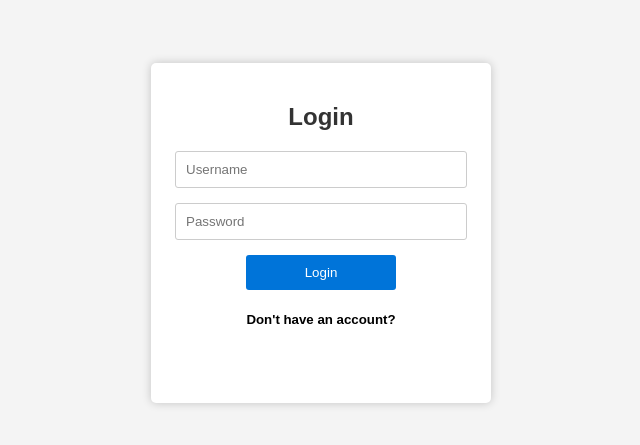
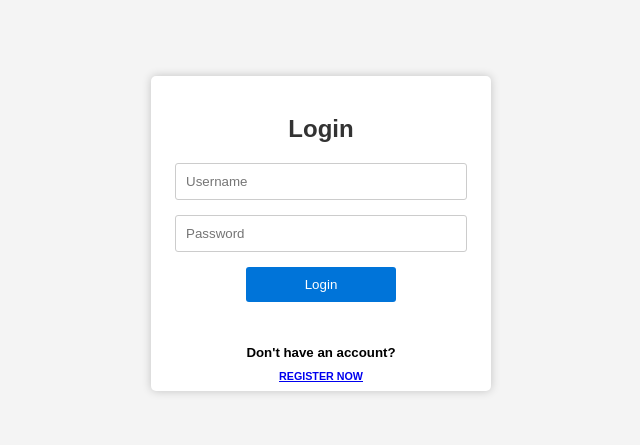
Before and after one commit to steventdn/heal-cpp, a React (Create React App) app: page / in a window 1280 px wide. Shown: the part 167-612 px from the top of the page, without its empty margins (319-959 px from the left). Built offline with nearby package versions, Linux system fonts and the light colour scheme.

Commit message:
added tentative register now button

```diff
--- a/package.json
+++ b/package.json
@@ -9,7 +9,7 @@
     "react": "^18.2.0",
     "react-dom": "^18.2.0",
     "react-router-dom": "^6.16.0",
-    "react-scripts": "5.0.1",
+    "react-scripts": "^5.0.1",
     "web-vitals": "^2.1.4"
   },
   "scripts": {
--- a/src/login.css
+++ b/src/login.css
@@ -16,13 +16,16 @@ body {
           box-shadow: 0px 0px 10px rgba(0, 0, 0, 0.2);
           padding: 20px;
           width: 300px;
-          height: 300px;
+          height: 275px;
           text-align: center;
         }
 
         .login-container h2 {
           margin-bottom: 20px;
           color: #333;
+        }
+        .login-container h5 {
+          margin-bottom: -15px;
         }
 
         .login-input {
@@ -41,6 +44,7 @@ body {
           border: none;
           border-radius: 3px;
           cursor: pointer;
+          margin-bottom: 20px;
         }
 
         .login-button:hover {
--- a/src/login.js
+++ b/src/login.js
@@ -7,8 +7,18 @@ function Login() {
 
   // LOGIN LOGIC NEEDED TO BE ADDED HERE!!!
   const handleLogin = () => {
-    console.log('Username:', username);
-    console.log('Password:', password);
+
+    //add login logic
+
+    //clear input fields
+    /*  if username already exists:
+            setPassword('');
+        else:
+            setUsername('');
+            setPassword('');
+    */
+    setUsername('');
+    setPassword('');
   };
 
   return (
@@ -32,7 +42,7 @@ function Login() {
         Login
       </button>
       <h5>Don't have an account?</h5>
-
+        <h6><a href = "https://www.youtube.com/" target="_blank">REGISTER NOW</a></h6>
           {/*INSERT REGISTER NOW LINK*/}
     </div>
   );
```
Also changed, not shown: 1 other file (tests, documents, lock files or other folders).
